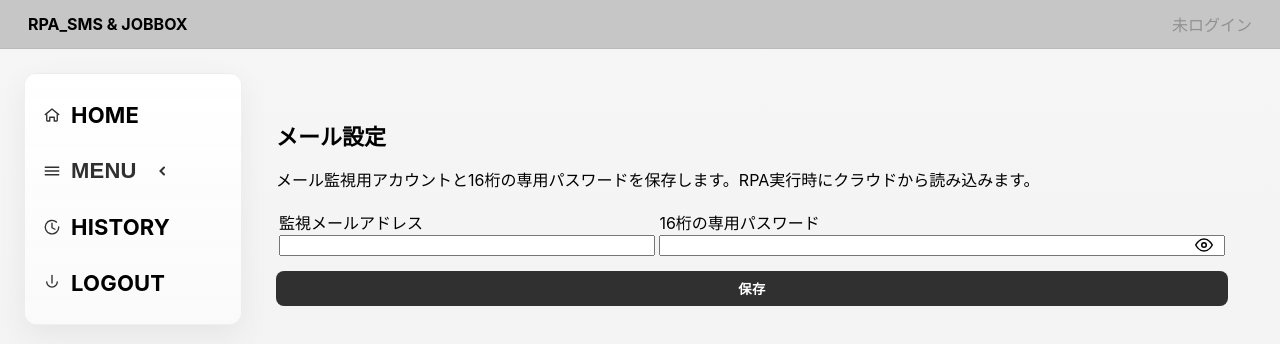
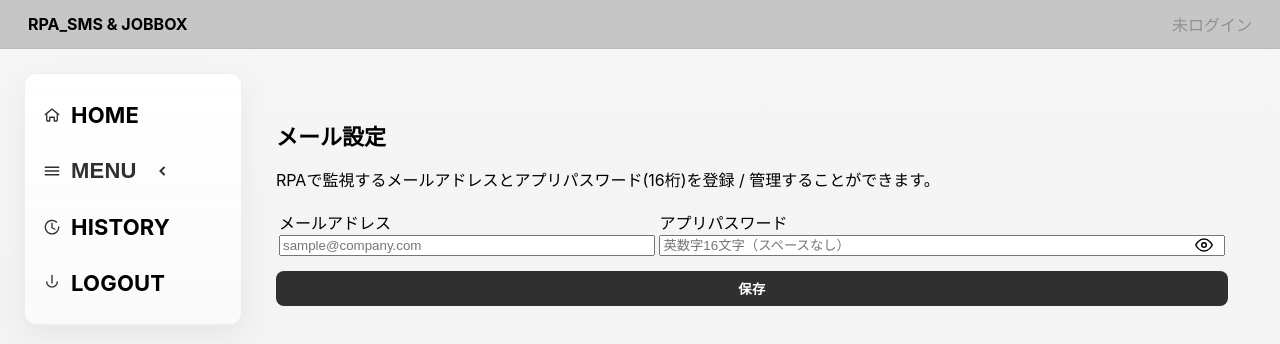
Before and after one commit to wangxiyue711/SMS_RPA_JOBBOX, a Next.js app: page /mail-settings in a window 1280 px wide. Shown: the top 344 px of the page. Built offline with nearby package versions, Linux system fonts and the light colour scheme; no server answers.

Commit message:
UI修改，完成--绿色

```diff
--- a/app/mail-settings/page.tsx
+++ b/app/mail-settings/page.tsx
@@ -77,7 +77,7 @@ export default function MailSettingsPage() {
     const docRef = doc(db, "accounts", uid, "mail_settings", "settings");
     await setDoc(docRef, { email, appPass, createdAt: Date.now() });
     await loadSetting();
-    setSuccessMsg("保存しました");
+    setSuccessMsg("✅ 保存しました！");
     setTimeout(() => setSuccessMsg(""), 3000);
     setLoading(false);
   }
@@ -99,7 +99,8 @@ export default function MailSettingsPage() {
         メール設定
       </h2>
       <p style={{ marginBottom: 16 }}>
-        メール監視用アカウントと16桁の専用パスワードを保存します。RPA実行時にクラウドから読み込みます。
+        RPAで監視するメールアドレスとアプリパスワード(16桁)を登録 /
+        管理することができます。
       </p>
 
       <form onSubmit={handleSave} autoComplete="off">
@@ -125,18 +126,19 @@ export default function MailSettingsPage() {
           <tbody>
             <tr>
               <td style={{ verticalAlign: "top" }}>
-                <label>監視メールアドレス</label>
+                <label>メールアドレス</label>
                 <input
                   name="mail_settings_email"
                   autoComplete="off"
                   value={email}
                   onChange={(e) => setEmail(e.target.value)}
+                  placeholder="sample@company.com"
                   required
                   style={{ width: "100%", boxSizing: "border-box" }}
                 />
               </td>
               <td>
-                <label>16桁の専用パスワード</label>
+                <label>アプリパスワード</label>
                 <div style={{ position: "relative" }}>
                   <input
                     name="mail_settings_apppass"
@@ -144,6 +146,7 @@ export default function MailSettingsPage() {
                     type={showPass ? "text" : "password"}
                     value={appPass}
                     onChange={(e) => setAppPass(e.target.value)}
+                    placeholder="英数字16文字（スペースなし）"
                     required
                     style={{
                       width: "100%",
@@ -209,16 +212,21 @@ export default function MailSettingsPage() {
         <button className="btn" type="submit" disabled={loading}>
           {loading ? "保存中..." : "保存"}
         </button>
-      </form>
 
         {successMsg && (
           <div
-          className="msg"
-          style={{ color: "var(--accent)", marginTop: 12, fontWeight: 700 }}
+            style={{
+              display: "flex",
+              justifyContent: "center",
+              color: "#28a745",
+              marginTop: 8,
+              fontWeight: 700,
+            }}
           >
             {successMsg}
           </div>
         )}
+      </form>
     </div>
   );
 }
--- a/app/rpa-settings/page.tsx
+++ b/app/rpa-settings/page.tsx
@@ -120,7 +120,7 @@ export default function RPASettingsPage() {
       );
       setFormData({ account_name: "", jobbox_id: "", jobbox_password: "" });
       await loadSaved();
-      setSuccess("✓ 保存しました");
+      setSuccess("✅ 保存しました！");
       setTimeout(() => setSuccess(""), 3000);
     } catch (err: any) {
       console.error("save error", err);
@@ -163,8 +163,6 @@ export default function RPASettingsPage() {
           marginBottom: 32,
         }}
       >
-
-
         <form onSubmit={handleSave} autoComplete="off">
           {/* Hidden fields to trap browser autofill (do not remove) */}
           <div
--- a/app/target-settings/page.tsx
+++ b/app/target-settings/page.tsx
@@ -506,7 +506,7 @@ export default function TargetSettingsPage() {
       });
       setSegFormOpen(false);
       loadSegments();
-      setSaveMessage({ type: "success", text: "保存しました！" });
+      setSaveMessage({ type: "success", text: " 保存しました！" });
       setTimeout(() => setSaveMessage(null), 3000);
     } catch (e: any) {
       console.error("saveSegment error", e);
```
Lines whose indentation alone changed are shown as unchanged.
